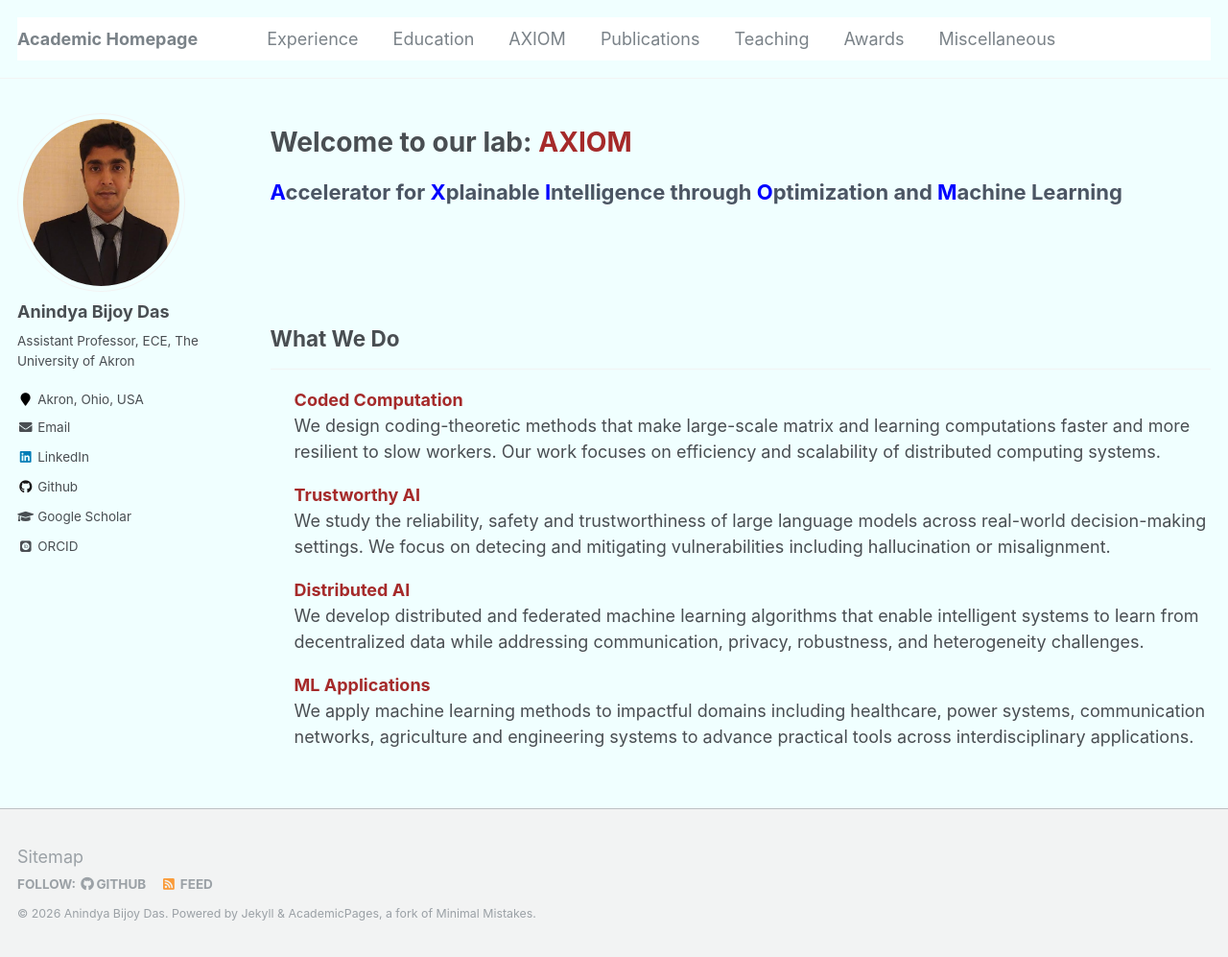
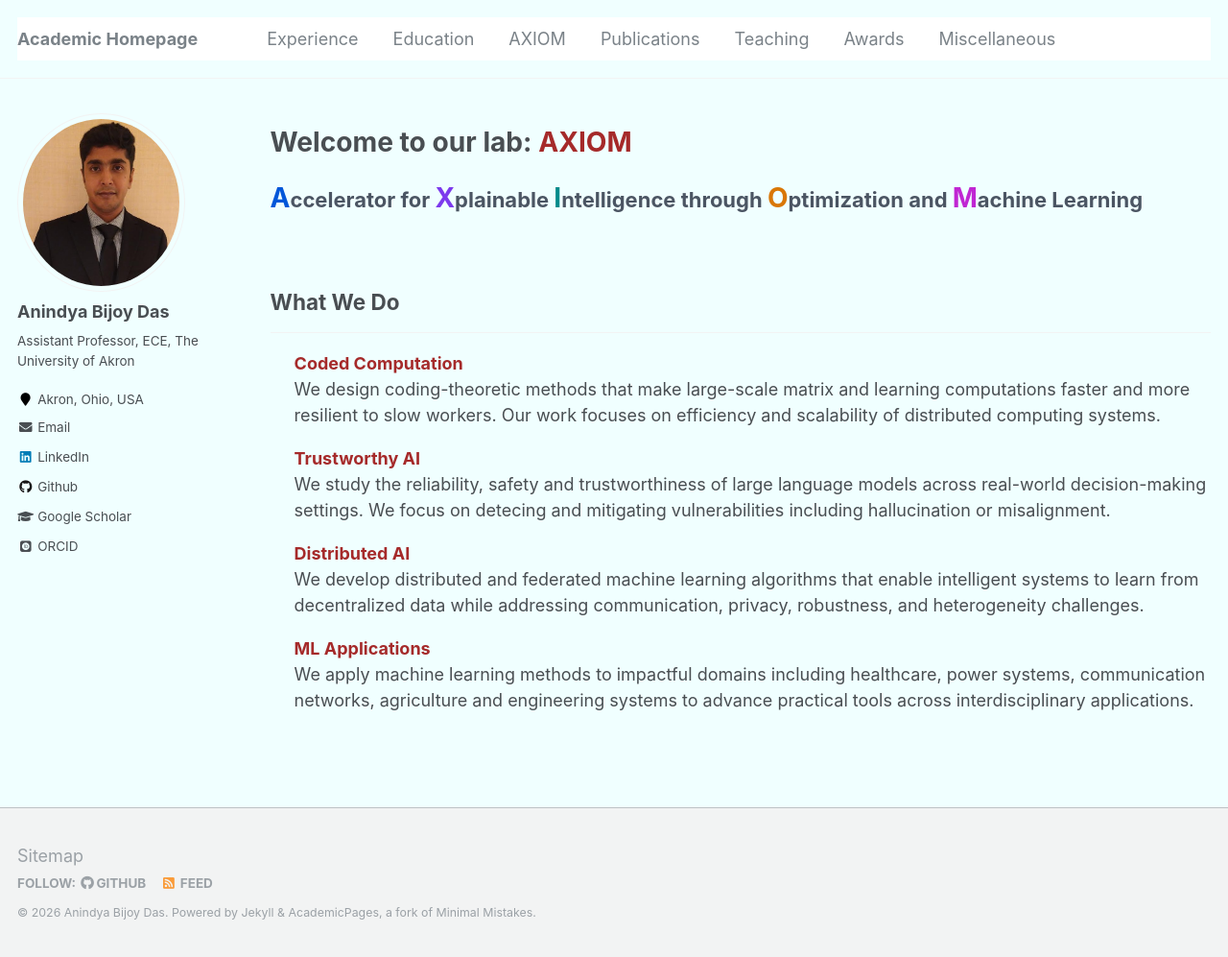
Before and after one commit to anindyabijoydas/portfolio, a Jekyll site: the page built from _pages/axiom.md, in a window 1280 px wide and 997 px high. Shown: the whole window at 96% size. Built offline with Jekyll 4.4.1, drawn with Linux system fonts in a browser that asks for light colours; some web fonts are replaced.

Commit message:
Update axiom.md

```diff
--- a/_pages/axiom.md
+++ b/_pages/axiom.md
@@ -27,14 +27,13 @@ Welcome to our lab: <span style="color:brown">**AXIOM**</span>
 ======
 
 
-<span style="font-size:22px; font-weight:bold; color:#4B5563;">
-<span style="color:blue">A</span>ccelerator for
-<span style="color:blue">X</span>plainable
-<span style="color:blue">I</span>ntelligence through
-<span style="color:blue">O</span>ptimization and
-<span style="color:blue">M</span>achine Learning
+<span style="font-size:22px; font-weight:700; color:#4B5563; line-height:1.6;">
+<span style="color:#0057D9; font-size:28px;">A</span>ccelerator for
+<span style="color:#7C3AED; font-size:28px;">X</span>plainable
+<span style="color:#008B8B; font-size:28px;">I</span>ntelligence through
+<span style="color:#D97706; font-size:28px;">O</span>ptimization and
+<span style="color:#C026D3; font-size:28px;">M</span>achine Learning
 </span>
-
 <br/><br/>
 
 ## What We Do
```
